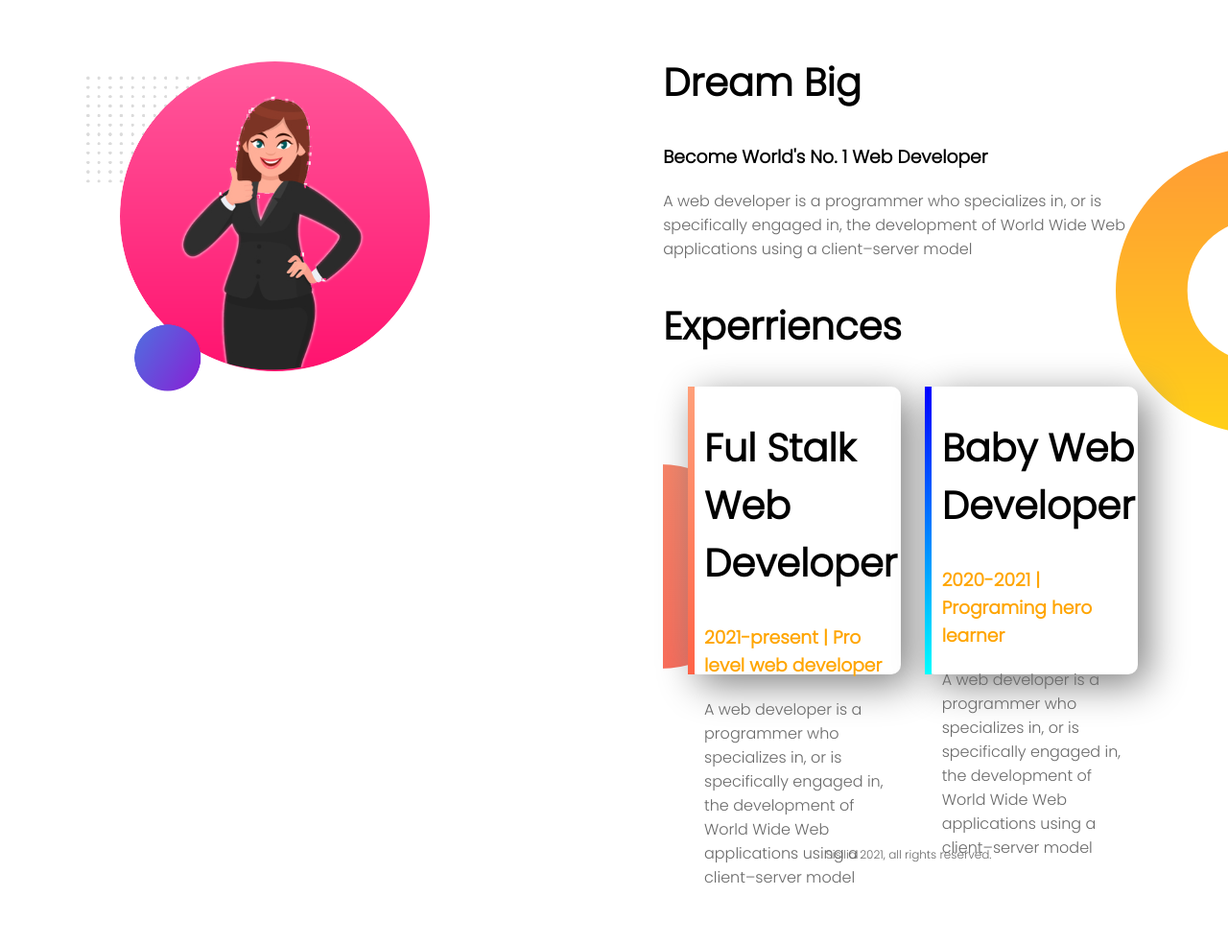
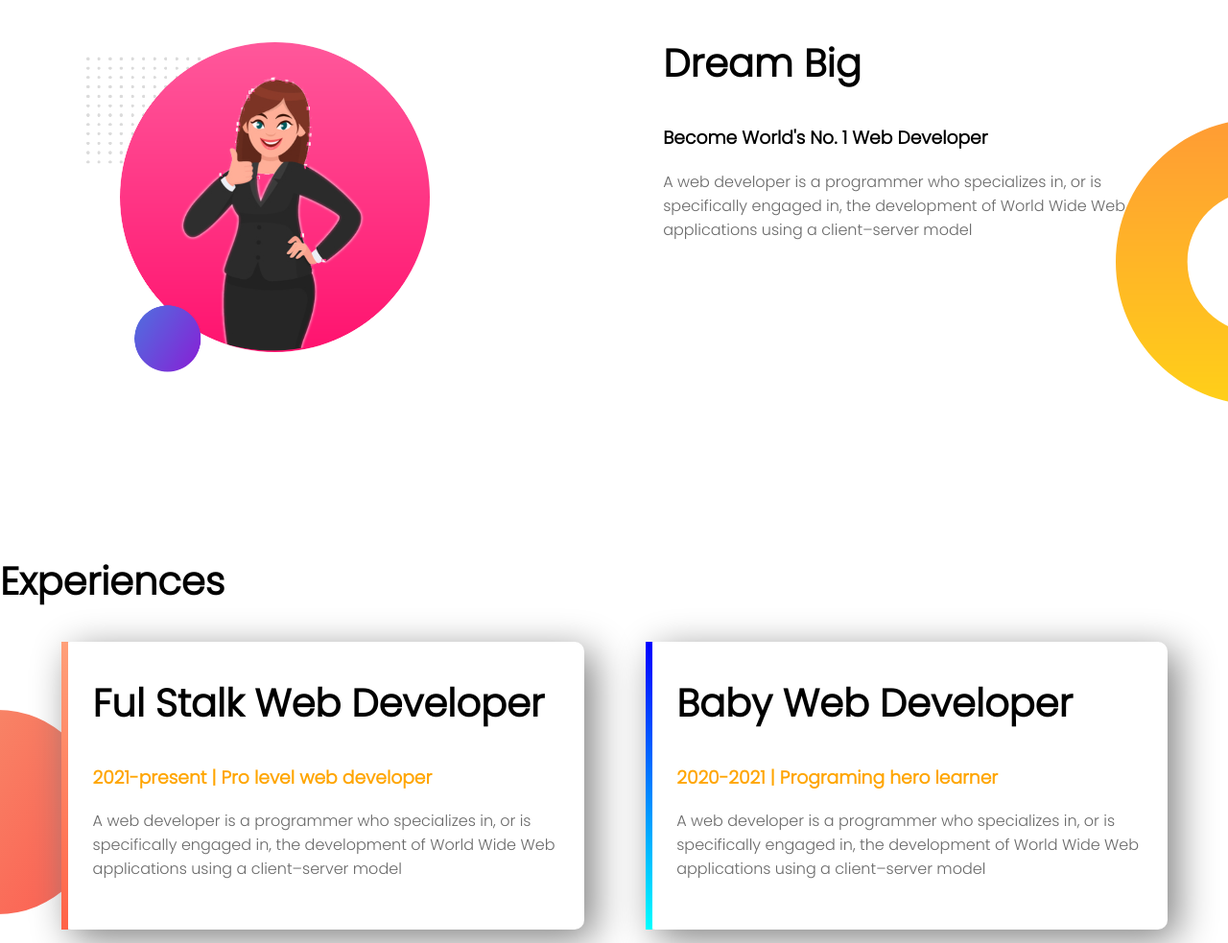
Before and after one commit to SagorikaKubi/web-portfolio, a plain HTML site: page index.html in a window 1280 px wide. Shown: the part 537-1520 px from the top of the page at 96% size. Before the commit the page ends 1469 px from the top, so only its background shows below. Drawn offline with Linux system fonts and the light colour scheme.

Commit message:
again last edited

```diff
--- a/index.html
+++ b/index.html
@@ -34,9 +34,11 @@
             <h3>Become World's No. 1 Web Developer</h3>
             <p>A web developer is a programmer who specializes in, or is specifically engaged in, the development of
                 World
-                Wide Web applications using a client–server model
+                Wide Web applications using a client–server model</p>
+        </div>
+    </section>
     <section class="experience-banner">
-                <h2>Experriences</h2>
+        <h2>Experiences</h2>
         <div id="full-stalk" class="half-width single-experience">
             <h2>Ful Stalk Web Developer</h2>
             <h3 class="orange-highlight">2021-present | Pro level web developer</h3>
--- a/style.css
+++ b/style.css
@@ -32,7 +32,7 @@ p{
 }
 section{
     height: 500px;
-    padding-bottom: 60px;
+    padding-bottom: 40px;
 
 }
 .link-button{
@@ -72,4 +72,5 @@ section{
 footer p{
     text-align: center;
     font-size: 12px;
+    padding-bottom: 20px;
 }
```
Lines whose indentation alone changed are shown as unchanged.
